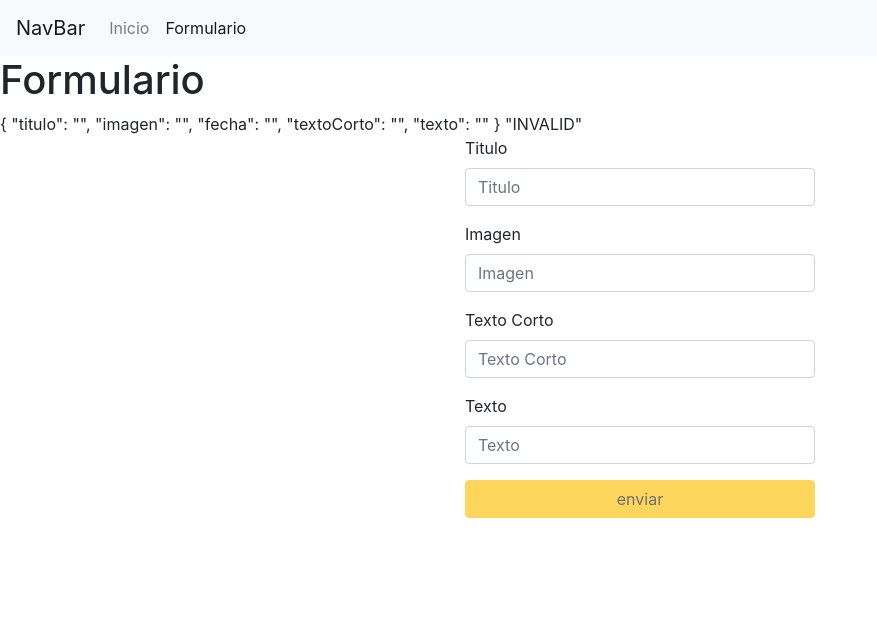
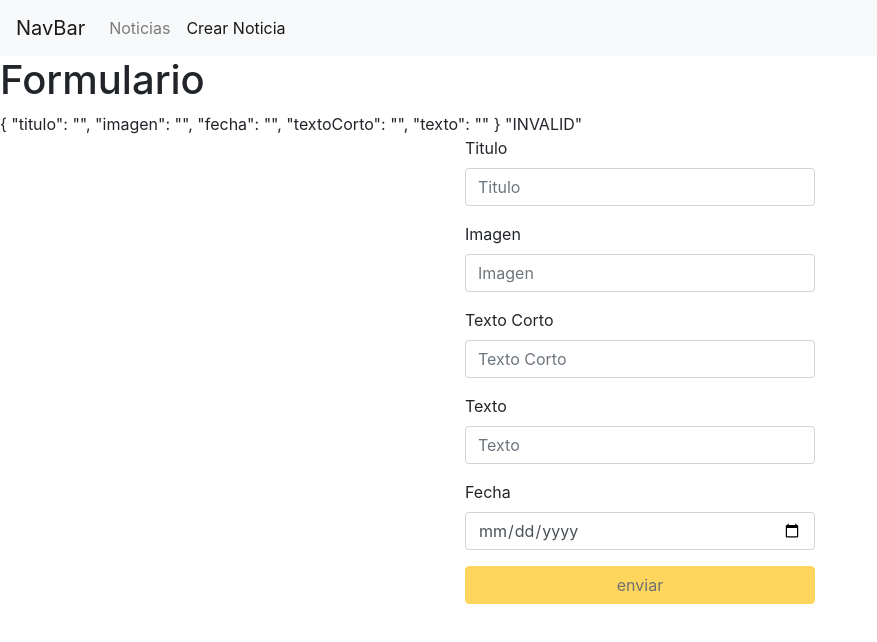
Before and after one commit to MIKELJOSEBA/UF1644, an Angular app: page /formulario in a window 1280 px wide. Shown: the top 642 px of the page, without its empty margins (0-877 px from the left). Built offline with nearby package versions, Linux system fonts and the light colour scheme.

Commit message:
Mas o menos terminado

```diff
--- a/db.json
+++ b/db.json
@@ -4,7 +4,7 @@
       "id": 1,
       "titulo": "Nuevo angular lanzado",
       "imagen": "https://angular.io/assets/images/logos/angular/angular.svg",
-      "fecha": "12-1-2020",
+      "fecha": "12-1-2019",
       "textoCorto": "Nuevo lanzado",
       "texto": "Hoy se ha lanzado una nueva version de angular 2020"
     },
@@ -12,7 +12,7 @@
       "id": 2,
       "titulo": "Nuevo angular lanzado 2",
       "imagen": "https://angular.io/assets/images/logos/angular/angular.svg",
-      "fecha": "13-1-2020",
+      "fecha": "13-1-2021",
       "textoCorto": "Nuevo lanzado 2",
       "texto": "Hoy se ha lanzado una nueva version de angular 2021"
     },
@@ -31,6 +31,22 @@
       "imagen": "https://cdn.eglobalcentral.com.es/images/detailed/86/xiaomi-redmi-note-8t-4gb-64gb-dual-sim-pf7axe.jpg",
       "fecha": "21-02-2020",
       "id": 4
+    },
+    {
+      "titulo": "Xiaomi anuncia MI A 199",
+      "textoCorto": "El río sonaba y agua ha llevado para Redmi, la marca independizada de Xiaomi, que acaba de presentar dos nuevos terminales de su línea Note, casi coincidien",
+      "texto": "El río sonaba y agua ha llevado para Redmi, la marca independizada de Xiaomi, que acaba de presentar dos nuevos terminales de su línea Note, casi coincidiendo con el Note de los Samsung Galaxy. Así, de los nuevos Redmi Note 8 y Redmi 8 Pro destaca éste segundo al ser el primer móvil que integra un sensor de 64 megapíxeles.  De ahí que fuese un anuncio algo más esperado de lo habitual, si bien los Redmi Note previos han sido móviles con buena relación calidad-precio y posiblemente éstos sigan siendo candidatos para quien busca la renovación si como se espera llegan a otros mercados. Por el momento se han presentado en China y han confirmado gran parte de las filtraciones que veíamos meses atrás.",
+      "imagen": "https://nolodejesescapar.com/wp-content/uploads/2019/08/Xiaomi-Redmi-Note-8-PRO-768x549.jpg",
+      "fecha": "21-02-2020",
+      "id": 5
+    },
+    {
+      "titulo": "Ha crecido un arbol",
+      "textoCorto": "a ahora, los científicos pensaban que el agua se movía a través de los árboles por ósmosis y de alguna forma esta permanecía en un",
+      "texto": "Hasta ahora, los científicos pensaban que el agua se movía a través de los árboles por ósmosis y de alguna forma esta permanecía en un continuo movimiento por el mismo.  Pero recientemente han descubierto que los troncos y las ramas de los árboles se contraen y expanden para “bombear” agua desde las raíces hasta las hojas, de manera similar a la forma en que nuestro corazón bombea sangre a través de nuestros cuerpos.  La única diferencia entre nuestro pulso y el de un árbol es que el de un árbol es mucho más lento, “latiendo” una vez cada dos horas más o menos, y en lugar de regular la presión arterial, el latido del corazón de un árbol, regula la presión del agua.",
+      "imagen": "https://ecocosas.com/wp-content/uploads/2018/06/arbol-corazon-1024x578.webp",
+      "fecha": "2018-02-19",
+      "id": 6
     }
   ],
   "posts": [
--- a/src/app/app-routing.module.ts
+++ b/src/app/app-routing.module.ts
@@ -16,11 +16,11 @@ const routes: Routes = [
 export const RUTAS = [
   {
     url: '/',
-    nombre: 'inicio'
+    nombre: 'Noticias'
   },
   {
     url: 'formulario',
-    nombre: 'formulario'
+    nombre: 'Crear noticia'
   },
 ];
 
--- a/src/app/app.module.ts
+++ b/src/app/app.module.ts
@@ -11,6 +11,7 @@ import { FormularioComponent } from './paginas/formulario/formulario.component';
 import { NavbarComponent } from './componentes/navbar/navbar.component';
 import { NumeroElementosPipe } from './pipes/numero-elementos.pipe';
 import { NgbModule } from '@ng-bootstrap/ng-bootstrap';
+import { OrdenarPorFechaPipe } from './pipes/ordenar-por-fecha.pipe';
 
 @NgModule({
   declarations: [
@@ -19,7 +20,8 @@ import { NgbModule } from '@ng-bootstrap/ng-bootstrap';
     DetalleComponent,
     FormularioComponent,
     NavbarComponent,
-    NumeroElementosPipe
+    NumeroElementosPipe,
+    OrdenarPorFechaPipe
   ],
   imports: [
     NgbModule,
--- a/src/app/paginas/formulario/formulario.component.html
+++ b/src/app/paginas/formulario/formulario.component.html
@@ -40,6 +40,14 @@
                 class="form-control"
                 id="texto" placeholder="Texto">
               </div>
+              <div class="form-group">
+                <label for="fecha">Fecha</label>
+                <input
+                formControlName="fecha"
+                type="date"
+                class="form-control"
+                id="fecha" placeholder="Fecha">
+              </div>
               <input class="my-2 mt-2 btn btn-block btn-warning"
                 type="submit"
                 form="formularioPokemon" [disabled]="formulario.invalid"
--- a/src/app/paginas/formulario/formulario.component.ts
+++ b/src/app/paginas/formulario/formulario.component.ts
@@ -19,7 +19,7 @@ export class FormularioComponent implements OnInit {
                 this.formulario = this.builder.group({
                   titulo: ['', [Validators.required]],
                   imagen: ['', [Validators.required]],
-                  fecha: [''],
+                  fecha: ['', [Validators.required]],
                   textoCorto: ['', [Validators.required]],
                   texto: ['', [Validators.required]]
                 });
@@ -42,12 +42,7 @@ export class FormularioComponent implements OnInit {
       noticia.texto = values.texto;
       noticia.imagen = values.imagen;
 
-      const hoy = new Date();
-      const dia = String(hoy.getDate()).padStart(2, '0');
-      const mes = String(hoy.getMonth() + 1).padStart(2, '0');
-      const anio = hoy.getFullYear();
-
-      noticia.fecha = `${dia}-${mes}-${anio}`;
+      noticia.fecha = values.fecha;
 
       this.noticiasService.post(noticia).subscribe(
         dato => {
--- a/src/app/paginas/principal/principal.component.html
+++ b/src/app/paginas/principal/principal.component.html
@@ -2,9 +2,9 @@
   <div class="row">
     <div class="col">
       <ul class="list-group">
-        <li class="list-group-item" *ngFor="let noticia of lista" (click)="verDetalle(noticia)">
+        <li class="list-group-item" *ngFor="let noticia of lista | ordenarPorFecha" (click)="verDetalle(noticia)">
           <h5><b>{{ noticia.titulo }}</b></h5>
-          {{ noticia.textoCorto }}
+          {{ noticia.fecha }} - {{ noticia.textoCorto }}
         </li>
       </ul>
     </div>
--- /dev/null
+++ b/src/app/pipes/ordenar-por-fecha.pipe.ts
@@ -0,0 +1,35 @@
+import { Pipe, PipeTransform } from '@angular/core';
+import { Noticia } from '../model/noticia';
+
+@Pipe({
+  name: 'ordenarPorFecha'
+})
+export class OrdenarPorFechaPipe implements PipeTransform {
+
+  transform(value: Array<Noticia>): any {
+
+    let resul = value.sort(
+      (a, b) => {
+        const fechaA = this.convertir(a.fecha);
+        const fechaB = this.convertir(b.fecha);
+
+
+        if(fechaA < fechaB) {
+          return 1;
+        } else if(fechaA > fechaB) {
+          return -1;
+        } else {
+          return 0;
+        }
+      }
+    )
+
+    return resul;
+  }
+
+  convertir(fecha: string) {
+    const spliteado = fecha.split('-');
+    return spliteado[2] + (spliteado[1].length === 1? '0' + spliteado[1] : spliteado[1]) + spliteado[0];
+  }
+
+}
```
Also changed, not shown: 1 other file (tests, documents, lock files or other folders).
